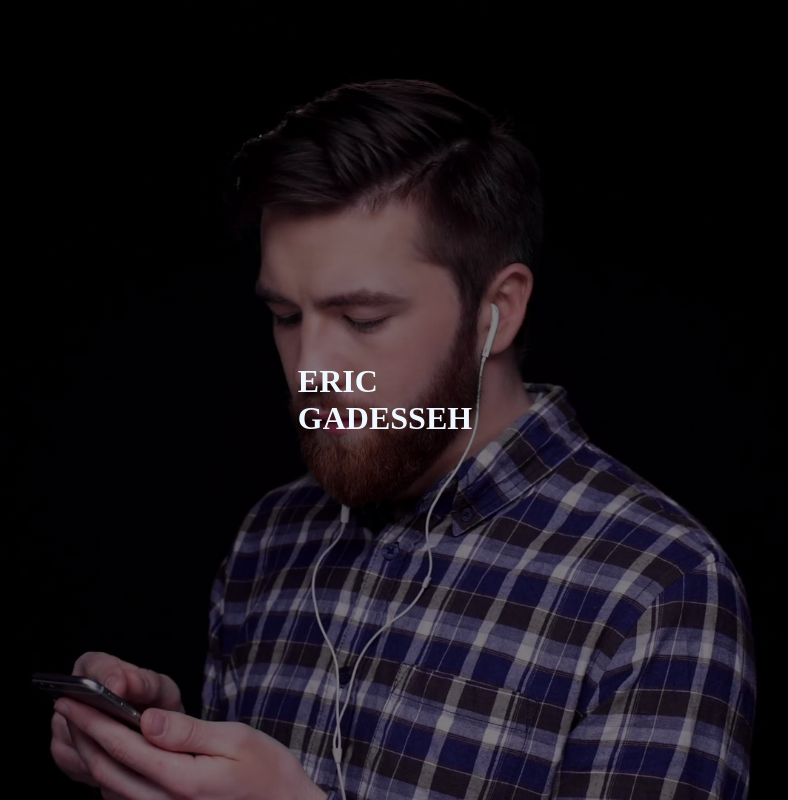
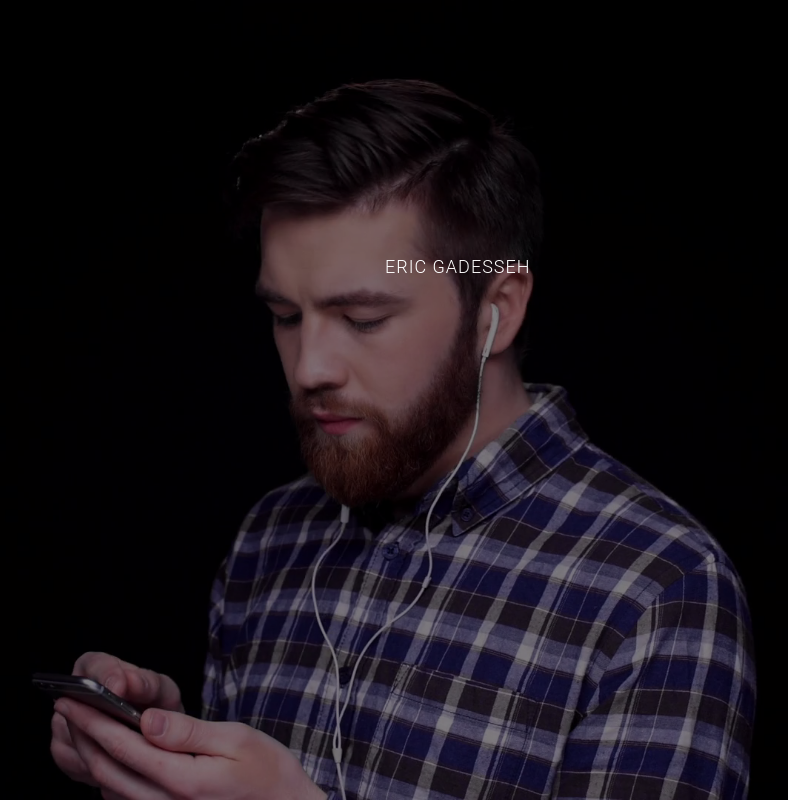
Before and after one commit to Kossigade/BonusHomwork, a plain HTML site: page web/index.html in a window 1280 px wide. Shown: the whole page, without its empty margins (255-1043 px from the left). Drawn offline with nearby package versions, Linux system fonts and the light colour scheme.

Commit message:
Add files via upload

```diff
--- a/web/css/style.css
+++ b/web/css/style.css
@@ -6,25 +6,25 @@
 }
 
 
-body, html {
+body{
     height: 100%;
-    color: aliceblue;
-}
-
-.bg {
-    background-image:linear-gradient(rgba(0,0,0,0.5),rgba(0,0,0,0.5)), url(../imgs/backg.png);
-    height: 100%;
-    background-position: center;
-    background-repeat: no-repeat;
-    background-size: cover;
+  background-image: linear-gradient(rgba(0, 0, 0, 0.5), rgba(0, 0, 0, .5)), url("../imgs/backg.png");
+  background-position: 0px 0px, 50% 50%;
+  background-size: auto, cover;
+  background-repeat: repeat, no-repeat;
+  background-attachment: scroll, fixed;
+  font-family: 'Roboto', sans-serif;
 }
 
 h1 {
-  margin:0;
-    position: absolute;
-    top: 50%;
-    left: 50%;
-    margin-right: 50%;
-    transform: translate(-50%, -50%) }
 
+  padding-top: 20%;
+  padding-left: 50%;
+    margin: 0;
+    font-family: Roboto, sans-serif;
+  color: #fff;
+  font-size: 18px;
+  font-weight: 300;
+  letter-spacing: 1px;
+  text-transform: uppercase;
 }
```
